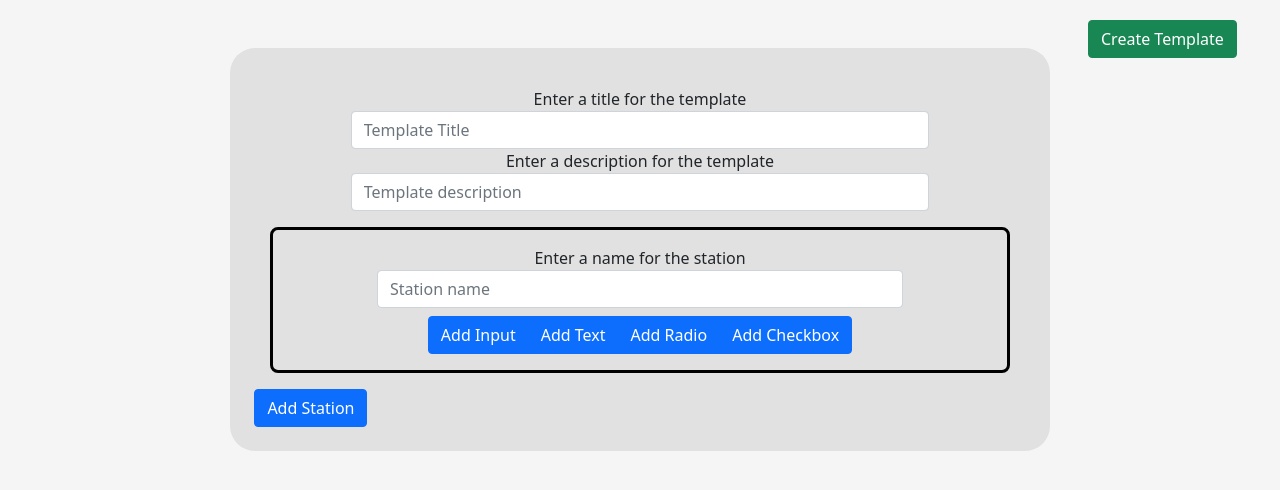
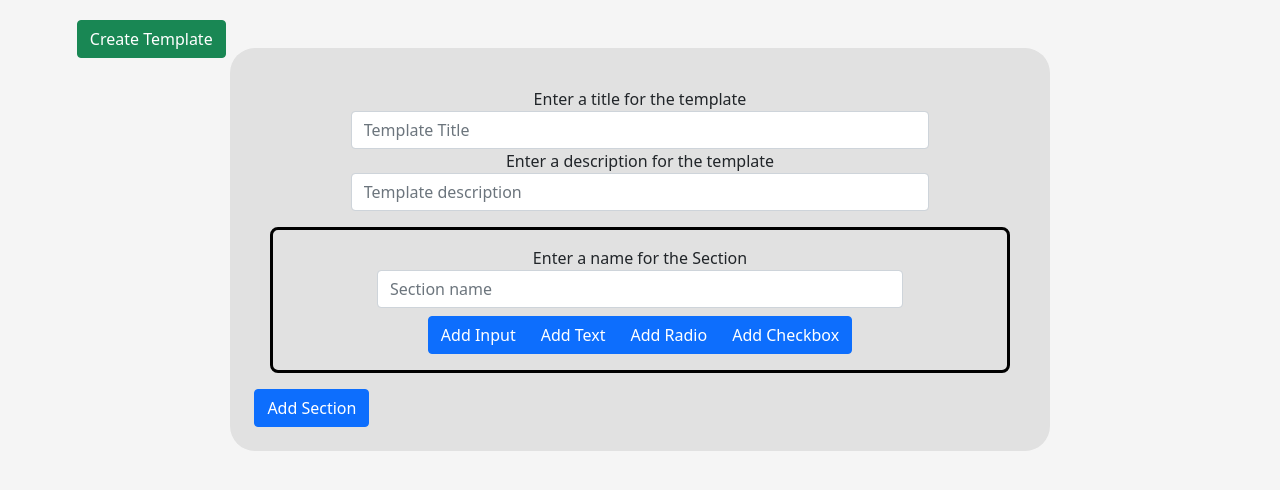
Before and after one commit to parzival0152/Final, a Flask app: page /templates/0 in a window 1280 px wide. Shown: the part 60-550 px from the top of the page. Run offline with Flask 2, Linux system fonts and the light colour scheme; the visitor is signed in with stand-in values (Sample User, id 1); some libraries are stand-ins or nearby versions.

Commit message:
changes by omri's mom

```diff
--- a/static/scripts/index.js
+++ b/static/scripts/index.js
@@ -20,29 +20,29 @@ function checkValidityTemplate(data) {
     }
 
     //check that description isn't empty
-    if (data.description.length == 0) {
-        warnings.push("Template description can't be empty")
+    // if (data.description.length == 0) {
+    //     warnings.push("Template description can't be empty")
 
-    }
+    // } //removed by suggestion
 
     //check stations validity
     data.stations.forEach((station, index) => {
 
         //chech that station name isn't empty
         if (station.Name.length == 0) {
-            warnings.push(`Station #${index} name can't be empty`)
+            warnings.push(`Section #${index} name can't be empty`)
 
         }
 
         //check that station email isn't empty
         if (station.Email.length == 0 && index != 0) {
-            warnings.push(`Station #${index} email can't be empty`)
+            warnings.push(`Section #${index} email can't be empty`)
 
         }
 
         //check that station has some fields
         if (station.fields.length == 0) {
-            warnings.push(`Station #${index} must have at-least one (1) field`)
+            warnings.push(`Section #${index} must have at-least one (1) field`)
 
         }
 
@@ -51,7 +51,7 @@ function checkValidityTemplate(data) {
             //validate text
             if (field.type == "text") {
                 if (field.value.length == 0) {
-                    warnings.push(`Station #${index}: Textual input can't be empty`)
+                    warnings.push(`Section #${index}: Textual input can't be empty`)
 
                 }
             }
@@ -59,7 +59,7 @@ function checkValidityTemplate(data) {
             //validate input
             if (field.type == "input") {
                 if (field.prompt.length == 0) {
-                    warnings.push(`Station #${index}: Input can't be empty`)
+                    warnings.push(`Section #${index}: Input can't be empty`)
 
                 }
             }
@@ -67,11 +67,11 @@ function checkValidityTemplate(data) {
             //validate radio
             if (field.type == 'radio') {
                 if (field.prompt.length == 0) {
-                    warnings.push(`Station #${index}: Radio prompt can't be empty`)
+                    warnings.push(`Section #${index}: Radio prompt can't be empty`)
 
                 }
                 if (field.options.length <= 1) {
-                    warnings.push(`Station #${index}: Radio must have at-least two (2) options`);
+                    warnings.push(`Section #${index}: Radio must have at-least two (2) options`);
 
                 }
             }
@@ -79,11 +79,11 @@ function checkValidityTemplate(data) {
             //validate checkbox
             if (field.type == 'checkbox') {
                 if (field.prompt.length == 0) {
-                    warnings.push(`Station #${index}: Checkbox prompt can't be empty`)
+                    warnings.push(`Section #${index}: Checkbox prompt can't be empty`)
 
                 }
                 if (field.options.length == 0) {
-                    warnings.push(`Station #${index}: Checkbox must have at-least one (1) option`);
+                    warnings.push(`Section #${index}: Checkbox must have at-least one (1) option`);
 
                 }
             }
--- a/static/styles/base.css
+++ b/static/styles/base.css
@@ -87,14 +87,28 @@ hr{
 .top-left {
 	position: absolute;
 	top: 10%;
-	left: 85%;
+	left: 6%;
+	display: inline-block;
+}
+
+.top-right {
+	position: absolute;
+	top: 10%;
+	left: 90%;
+	display: inline-block;
+}
+
+.buttom-left {
+	position: absolute;
+	top: 10%;
+	left: 90%;
 	display: inline-block;
 }
 
 .buttom-right {
 	position: absolute;
 	top: 90%;
-	left: 85%;
+	left: 90%;
 	display: inline-block;
 }
 
--- a/templates/documentview.html
+++ b/templates/documentview.html
@@ -29,7 +29,7 @@
                 <div :class="['StationWrapper',station.state]" v-for="(station,index) in template_data.stations">
                     <div class="StationHead">
                         <h5> [[station.Name]] </h5>
-                        <h6 v-if="station.Email"> Station Email: [[station.Email]] </h6>
+                        <h6 v-if="station.Email"> Section Email: [[station.Email]] </h6>
                     </div>
                     <div class="StationBody">
                         <div class="field-wrapper my-2 p-2 d-flex justify-content-center round-corners" v-for="field in station.fields">
--- a/templates/forms.html
+++ b/templates/forms.html
@@ -29,7 +29,7 @@
         </div>
     </div>
 </div>
-<a href="/Mytemplates?mode=all" class="btn btn-success buttom-right">
+<a href="/Mytemplates?mode=all" class="btn btn-success top-left">
     <i class="material-icons">add</i> New Document
 </a>
 
--- a/templates/index.html
+++ b/templates/index.html
@@ -11,7 +11,7 @@
     </h1>
     <p>
         This is the home page of the E-sign final project made by Ilay Tzuberi and Omri Baron <br>
-        Sign in or Sign up to continue
+        <a href="/signin">Sign in</a> or <a href="/signup">Sign up</a> to continue
     </p>
 </div>
 {% endblock %}
--- a/templates/preferances.html
+++ b/templates/preferances.html
@@ -10,7 +10,7 @@
         <form action="" method="post" id="form">
             <div class="form-floating input-group">
                 <input type="time" maxlength="100" placeholder="17:00" name="alert_time" class="form-control" value="{{preferances['alert_time']}}">
-                <label for="alert time">Alert Time</label>
+                <label for="alert time">Status notification time</label>
                 <!-- <button type="button" name="alert_time_button"><i class="material-icons" style="color:White">edit</i></button> -->
                 <!-- <div class="input-group-append">
                     <button class="btn btn-outline-secondary" type="button" onclick="()=>{console.log('click')}"><i class="material-icons" style="color:White">edit</i></button>
--- a/templates/templateMaker.html
+++ b/templates/templateMaker.html
@@ -38,14 +38,14 @@
                 <div class="StationHead">
                     <div class="d-flex justify-content-center">
                         <div class="w-75">
-                            <label>Enter a name for the station</label>
-                            <input type="text" v-model="station.Name" class="form-control" placeholder="Station name" value="" required>
+                            <label>Enter a name for the Section</label>
+                            <input type="text" v-model="station.Name" class="form-control" placeholder="Section name" value="" required>
                         </div>
                     </div>
                     <div class="d-flex justify-content-center" v-if="index!==0">
                         <div class="w-75">
-                            <label>Enter an Email for the station</label>
-                            <input type="email" v-model="station.Email" class="form-control" placeholder="Station email" value="" required>
+                            <label>Enter an Email for the Section</label>
+                            <input type="email" v-model="station.Email" class="form-control" placeholder="Section email" value="" required>
                         </div>
                     </div>
                 </div>
@@ -99,7 +99,7 @@
                 </div>
             </div>
         </div>
-        <button type="button" class="btn btn-primary" @click="add_station">Add Station</button>
+        <button type="button" class="btn btn-primary" @click="add_station">Add Section</button>
     </div>
 </div>
 
--- a/templates/templates.html
+++ b/templates/templates.html
@@ -32,7 +32,7 @@
         </div>
     </div>
 </div>
-<a href="/templates/0" class="btn btn-success buttom-right">
+<a href="/templates/0" class="btn btn-success top-left">
     <i class="material-icons">add</i> New Template
 </a>
 
--- a/templates/templateview.html
+++ b/templates/templateview.html
@@ -19,7 +19,7 @@
                 <div class="StationWrapper" v-for="station in template_data.stations">
                     <div class="StationHead">
                         <h5> [[station.Name]] </h5>
-                        <h6 v-if="station.Email"> Station Email: [[station.Email]] </h6>
+                        <h6 v-if="station.Email"> Section Email: [[station.Email]] </h6>
                     </div>
                     <div class="StationBody">
                         <div class="field-wrapper my-2 p-2 d-flex justify-content-center round-corners" v-for="field in station.fields">
@@ -54,7 +54,7 @@
     <div class="home" v-if="stats_show">
         <table class="table table-striped table-hover table-bordered table-sm">
             <thead>
-                <td>Stage</td>
+                <td>Section</td>
                 <td>Count</td>
             </thead>
             <tr v-for="(count,key) in template_stats">
```
